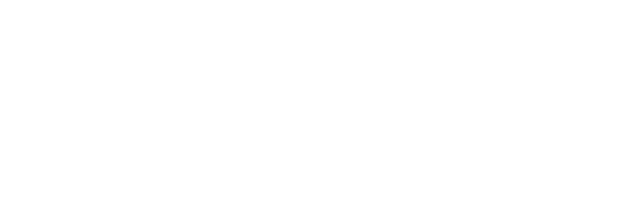
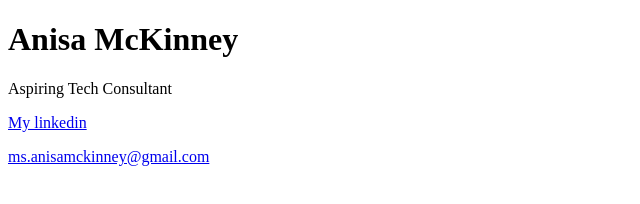
Before and after one commit to Anisa-M/Lab1, a plain HTML site: page index.html in a window 1280 px wide. Shown: the whole page, without its empty margins (0-640 px from the left). Drawn offline with Linux system fonts and the light colour scheme.

Commit message:
Header section with required links

```diff
--- a/index.html
+++ b/index.html
@@ -9,6 +9,12 @@
 </head>
 
 <body>
+  <header id="header">
+    <h1>Anisa McKinney</h1>
+    <p>Aspiring Tech Consultant</p>
+    <p><a href="https://www.linkedin.com/in/anisa-mckinney-998927247?lipi=urn%3Ali%3Apage%3Ad_flagship3_profile_view_base_contact_details%3Bp8gGLSldSmqApCJ48XlaPg%3D%3D">My linkedin</a></p>
+    <p><a href="mailto:ms.anisamckinney@gmail.com">ms.anisamckinney@gmail.com</a> </p>
+  </header>
 
 </body>
 
```
